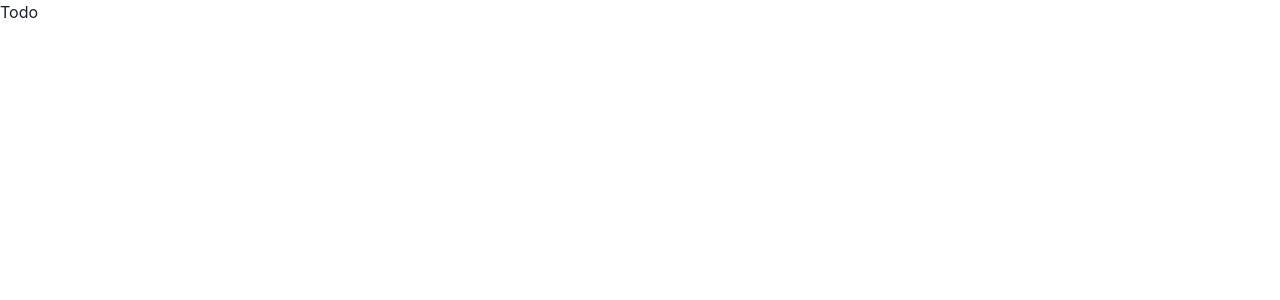
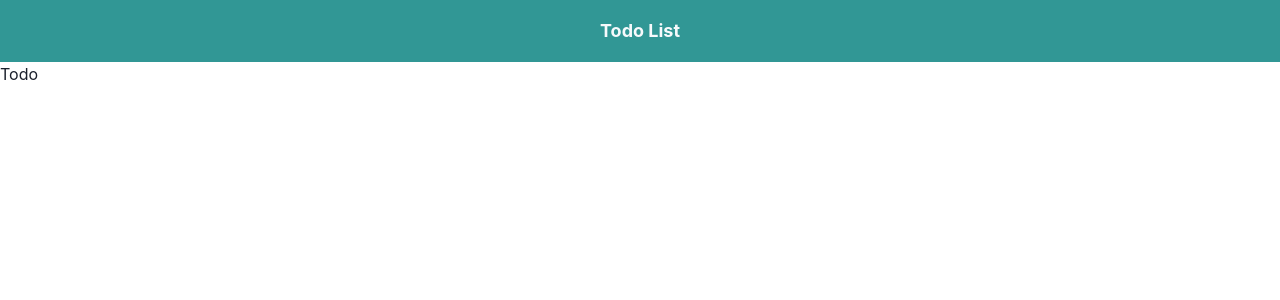
Before and after one commit to kmmch/todo, a React (Create React App) app: page / in a window 1280 px wide. Shown: the top 300 px of the page. Built offline with nearby package versions, Linux system fonts and the light colour scheme.

Commit message:
create Header

```diff
--- /dev/null
+++ b/src/App.tsx
@@ -0,0 +1,15 @@
+import { Helmet } from "react-helmet";
+import { HeaderLayout } from "./components/templates/HeaderLayout";
+import { Todo } from "./components/pages/Todo";
+
+export default function App() {
+    return (
+        <>
+            <Helmet title="Todo" />
+
+            <HeaderLayout>
+                <Todo />
+            </HeaderLayout>
+        </>
+    );
+}
--- a/src/Todo.tsx
+++ /dev/null
@@ -1,11 +0,0 @@
-import { Helmet } from "react-helmet";
-import { Text } from "@chakra-ui/react"
-
-export default function Todo() {
-    return (
-        <>
-            <Helmet title="Todo" />
-            <Text>Todo</Text>
-        </>
-    );
-}
--- /dev/null
+++ b/src/components/organisms/layout/Header.tsx
@@ -0,0 +1,23 @@
+/* eslint-disable react-hooks/exhaustive-deps */
+import { Flex, Heading } from "@chakra-ui/react";
+import { memo, FC } from "react";
+
+export const Header: FC = memo(() => {
+
+    return (
+        <>
+            <Flex
+                as="nav"
+                bg="teal.500"
+                color="gray.50"
+                align="center"
+                justify="center"
+                padding={{ base: 3, md: 5 }}
+            >
+                <Heading as="h1" textAlign="center" fontSize={{ base: "md", md: "lg" }}>
+                    Todo List
+                </Heading>
+            </Flex>
+        </>
+    );
+});
--- /dev/null
+++ b/src/components/pages/Todo.tsx
@@ -0,0 +1,9 @@
+import { memo, FC } from "react";
+
+export const Todo: FC = memo(() => {
+  return (
+    <>
+      <p>Todo</p>
+    </>
+  );
+});
--- /dev/null
+++ b/src/components/templates/HeaderLayout.tsx
@@ -0,0 +1,14 @@
+import { memo, FC, ReactNode } from "react";
+import { Header } from "../organisms/layout/Header";
+
+type Props = {
+  children: ReactNode;
+};
+
+export const HeaderLayout: FC<Props> = memo((props) => {
+  const { children } = props;
+  return (
+    <>
+      <Header />{children}</>
+  );
+});
--- a/src/index.tsx
+++ b/src/index.tsx
@@ -1,7 +1,7 @@
 import React from 'react';
 import ReactDOM from 'react-dom/client';
 import { ChakraProvider } from '@chakra-ui/react';
-import Todo from './Todo';
+import App from './App';
 
 const root = ReactDOM.createRoot(
   document.getElementById('root') as HTMLElement
@@ -10,7 +10,7 @@ const root = ReactDOM.createRoot(
 root.render(
   <ChakraProvider>
     <React.StrictMode>
-      <Todo />
+      <App />
     </React.StrictMode>
   </ChakraProvider>
 );
```
